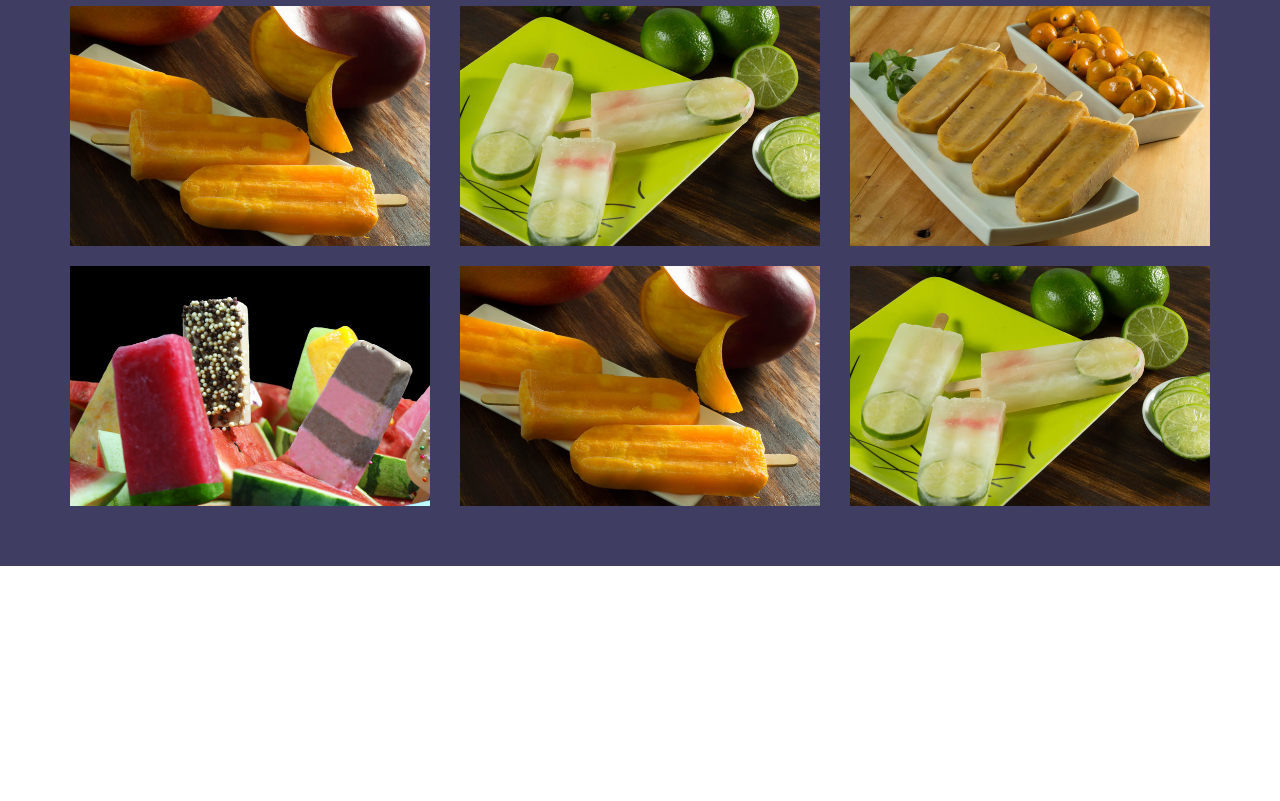
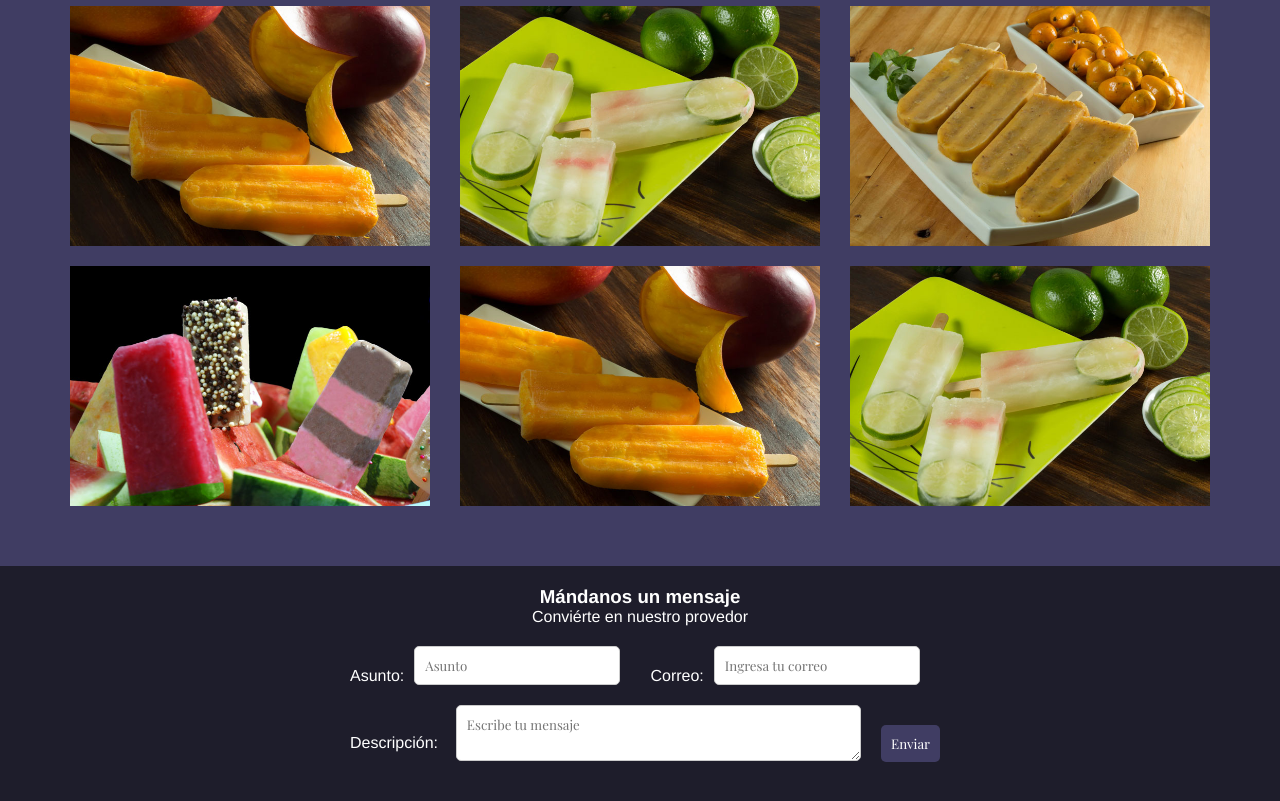
Before and after one commit to yud-ri/ProyectoUno-Landing, a plain HTML site: page index.html in a window 1280 px wide. Shown: the part 1264-2065 px from the top of the page. Before the commit the page ends 1830 px from the top, so only its background shows below. Drawn offline with nearby package versions, Linux system fonts and the light colour scheme; a web font is replaced by a local one.

Commit message:
Contacto

```diff
--- a/css/styles.css
+++ b/css/styles.css
@@ -213,3 +213,58 @@ h5{
     display: block;
     cursor: pointer;
 }
+
+/*FOOTER*/
+.contact {
+    background-color: rgb(30, 29, 43);
+    color: #fff;
+    padding: 20px;
+}
+
+form {
+    display: flex;
+    flex-wrap: wrap;
+    max-width: 600px;
+    margin: 0 auto;
+    border-color:rgb(64, 61, 99);
+    font-size: 16px;
+    margin-top: 20px;
+    align-items: center;
+    font-family:'Franklin Gothic Medium', 'Arial Narrow', Arial, sans-serif;
+    border: none;
+}
+
+label {
+    flex: 1;
+    padding: 10px;
+    font-family:'Franklin Gothic Medium', 'Arial Narrow', Arial, sans-serif;
+}
+
+input[type="text"],
+textarea {
+    flex: 4;
+    padding: 10px;
+    margin-right: 20px;
+    margin-bottom: 20px;
+    border: 1px solid #ccc;
+    border-radius: 5px;
+}
+
+button {
+    padding: 10px;
+    border: none;
+    border-radius: 5px;
+    cursor: pointer;
+    background-color: rgb(64, 61, 99);
+    color: white;
+}
+
+button:hover {
+    background-color: rgb(245, 67, 165) ;
+    color: white ;
+}
+
+.contact h3, p{
+    text-align: center;
+    font-family:'Franklin Gothic Medium', 'Arial Narrow', Arial, sans-serif;
+}
--- a/index.html
+++ b/index.html
@@ -75,5 +75,23 @@
           </article>
     </section>
 
+    <footer class="footer">
+        <div class="contact">
+            <h3>Mándanos un mensaje</h3>
+            <p>Conviérte en nuestro provedor</p>
+            <form class="form">
+                <label for="asunto">Asunto:</label>
+                <input type="text" id="asunto" name="asunto" required placeholder="Asunto">
+
+                <label for="correo">Correo:</label>
+                <input type="text" id="correo" name="correo" placeholder="Ingresa tu correo">
+
+                <label for="descripcion">Descripción:</label>
+                <textarea id="descripcion" name="descripcion" placeholder="Escribe tu mensaje"></textarea>
+
+                <button type="submit">Enviar</button>
+            </form>
+        </div>
+    </footer>
 </body>
 </html>
```
